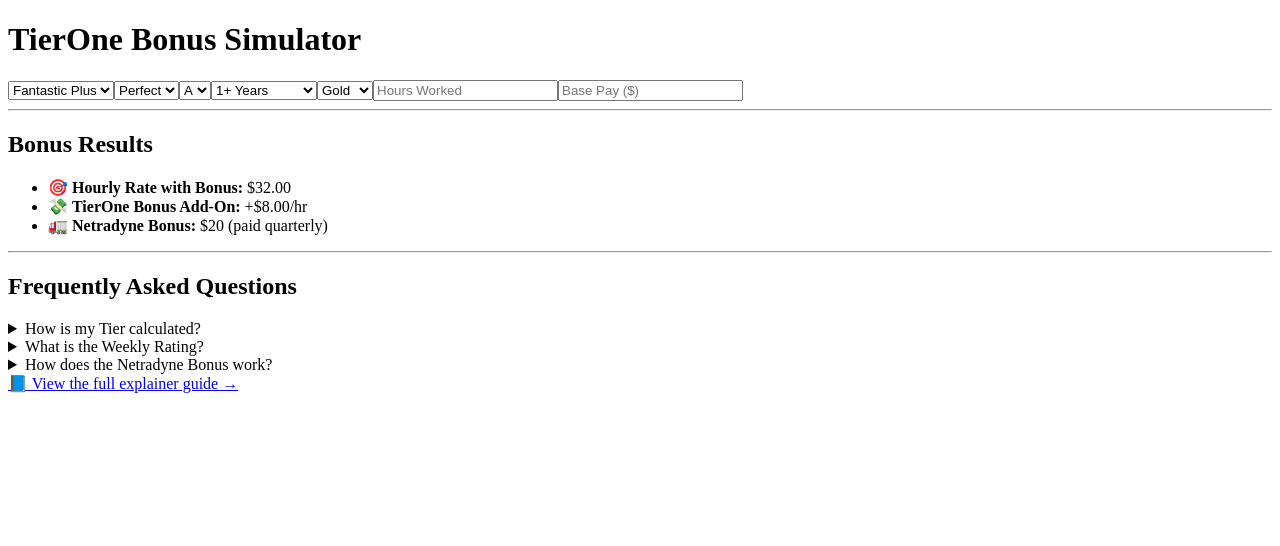
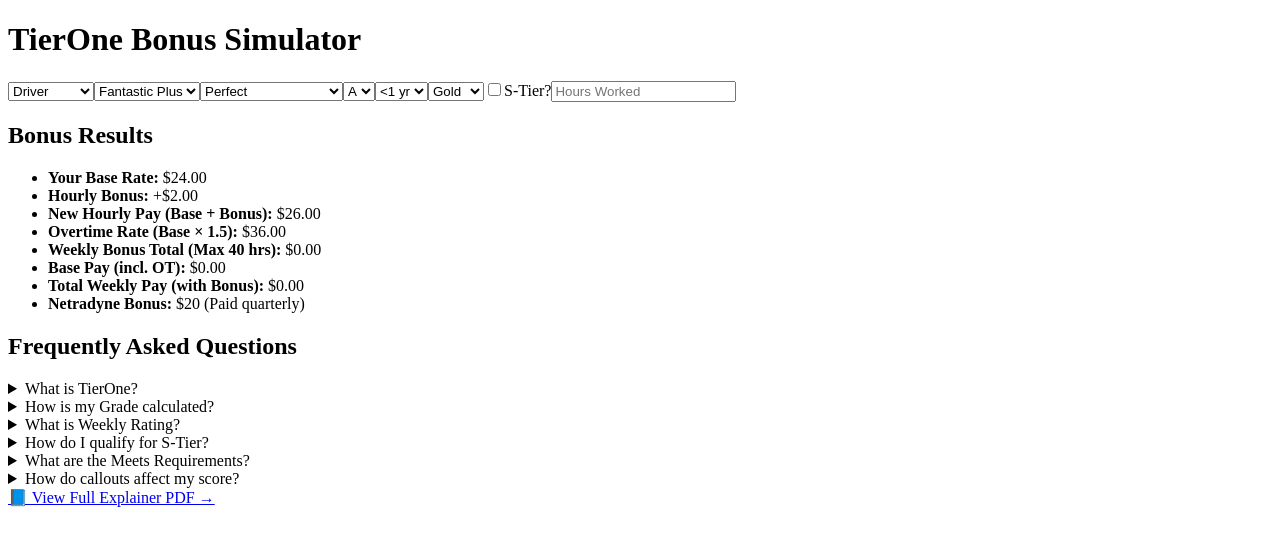
Before and after one commit to StarkTierOne/TierOne-simulator, a React (Create React App) app: page / in a window 1280 px wide. Shown: the top 546 px of the page. Built offline with nearby package versions, Linux system fonts and the light colour scheme.

Commit message:
Update App.jsx

```diff
--- a/src/App.jsx
+++ b/src/App.jsx
@@ -1,10 +1,12 @@
 import React, { useState } from "react";
 
 export default function App() {
+  const [role, setRole] = useState("Driver");
   const [scorecard, setScorecard] = useState("Fantastic Plus");
   const [rating, setRating] = useState("Perfect");
   const [tier, setTier] = useState("A");
-  const [tenure, setTenure] = useState("1+");
+  const [tenure, setTenure] = useState("<1 yr");
+  const [sTier, setSTier] = useState(false);
   const [netradyne, setNetradyne] = useState("Gold");
   const [hours, setHours] = useState("");
   const [baseRate, setBaseRate] = useState("");
@@ -12,67 +14,79 @@
   const BONUS_MATRIX = {
     "Fantastic Plus": {
       Perfect: {
+        S: [30, 31, 32, 33, 34, 35],
         A: [26, 27, 28, 29, 30, 32],
         B: [25, 26, 27, 28, 29, 30],
         C: [24.75, 25, 25.25, 25.5, 25.75, 26],
         "D & F": [24],
       },
       Meets: {
+        S: [28, 29, 30, 31, 32, 33],
         A: [25, 26, 27, 28, 29, 30],
         B: [24.5, 25, 25.5, 26, 26.5, 27],
         C: [24.25, 24.5, 24.75, 25, 25.25, 25.5],
         "D & F": [24],
       },
     },
-    // Add "Fantastic", "Good", etc. if needed
+    // Add other scorecards (Fantastic, Good, etc.) if needed
+  };
+
+  const getTenureIndex = () => {
+    if (sTier) return 5;
+    const years = parseInt(tenure);
+    return isNaN(years) ? 0 : Math.min(years, 5);
   };
 
   const getBonusRate = () => {
-    if (!BONUS_MATRIX[scorecard] || !BONUS_MATRIX[scorecard][rating]) {
-      return null;
-    }
-
-    const tierKey = tier === "D" || tier === "F" ? "D & F" : tier;
-    const rateArray = BONUS_MATRIX[scorecard][rating][tierKey];
-
-    if (!rateArray) return null;
-
-    const index = tenure === "1+" ? 5 : 0;
-    const finalRate = rateArray[index];
-
-    const bonusOnly = finalRate - 24;
+    const card = BONUS_MATRIX[scorecard]?.[rating];
+    if (!card) return null;
+    const tierKey = sTier ? "S" : (tier === "D" || tier === "F" ? "D & F" : tier);
+    const rates = card[tierKey];
+    if (!rates) return null;
+    const rate = rates[getTenureIndex()];
     return {
-      hourly: finalRate,
-      bonusOnly: bonusOnly.toFixed(2),
+      hourly: rate,
+      bonusOnly: (rate - 24).toFixed(2),
     };
   };
 
   const result = getBonusRate();
+  const netradyneBonus = (rating === "Perfect" || rating === "Meets") && netradyne !== "None"
+    ? netradyne === "Gold" ? 20 : 10
+    : 0;
 
-  const getNetradyneBonus = () => {
-    if ((rating === "Perfect" || rating === "Meets") && netradyne !== "None") {
-      return netradyne === "Gold" ? 20 : 10;
-    }
-    return 0;
-  };
-
-  const netradyneBonus = getNetradyneBonus();
-  const totalBonus = result ? (hours ? Math.min(hours, 40) * result.bonusOnly : null) : null;
-  const totalPay = result ? (baseRate ? (parseFloat(baseRate) + result.bonusOnly).toFixed(2) : null) : null;
+  const hrs = Math.min(parseFloat(hours || 0), 40);
+  const base = role === "Driver" ? 24 : parseFloat(baseRate || 0);
+  const hourlyBonus = result ? parseFloat(result.bonusOnly) : 0;
+  const newHourly = (base + hourlyBonus).toFixed(2);
+  const otRate = (base * 1.5).toFixed(2);
+  const weeklyBonus = (hourlyBonus * hrs).toFixed(2);
+  const basePayInclOT = (base * hrs).toFixed(2);
+  const totalWeeklyPay = ((base + hourlyBonus) * hrs).toFixed(2);
 
   return (
-    <div className="p-8 max-w-4xl mx-auto">
+    <div className="p-6 max-w-4xl mx-auto">
       <h1 className="text-3xl font-bold mb-6">TierOne Bonus Simulator</h1>
 
-      {/* Input Section */}
-      <div className="grid grid-cols-1 md:grid-cols-2 gap-4">
+      {/* Inputs */}
+      <div className="grid grid-cols-1 md:grid-cols-3 gap-4 mb-6">
+        <select value={role} onChange={(e) => setRole(e.target.value)} className="p-2 border rounded">
+          <option>Driver</option>
+          <option>Trainer</option>
+          <option>Supervisor</option>
+        </select>
         <select value={scorecard} onChange={(e) => setScorecard(e.target.value)} className="p-2 border rounded">
           <option>Fantastic Plus</option>
-          {/* Add other options if needed */}
+          <option>Fantastic</option>
+          <option>Good</option>
+          <option>Fair</option>
+          <option>Poor</option>
         </select>
         <select value={rating} onChange={(e) => setRating(e.target.value)} className="p-2 border rounded">
           <option>Perfect</option>
           <option>Meets</option>
+          <option>Needs Improvement</option>
+          <option>Action Required</option>
         </select>
         <select value={tier} onChange={(e) => setTier(e.target.value)} className="p-2 border rounded">
           <option>A</option>
@@ -82,14 +96,22 @@
           <option>F</option>
         </select>
         <select value={tenure} onChange={(e) => setTenure(e.target.value)} className="p-2 border rounded">
-          <option value="0">Less than 1 yr</option>
-          <option value="1+">1+ Years</option>
+          <option>&lt;1 yr</option>
+          <option>1</option>
+          <option>2</option>
+          <option>3</option>
+          <option>4</option>
+          <option>5+</option>
         </select>
         <select value={netradyne} onChange={(e) => setNetradyne(e.target.value)} className="p-2 border rounded">
           <option>Gold</option>
           <option>Silver</option>
           <option>None</option>
         </select>
+        <label className="flex items-center space-x-2">
+          <input type="checkbox" checked={sTier} onChange={(e) => setSTier(e.target.checked)} />
+          <span>S-Tier?</span>
+        </label>
         <input
           type="number"
           placeholder="Hours Worked"
@@ -97,63 +119,79 @@
           onChange={(e) => setHours(e.target.value)}
           className="p-2 border rounded"
         />
+        {role !== "Driver" && (
           <input
             type="number"
-          placeholder="Base Pay ($)"
+            placeholder="Base Pay"
             value={baseRate}
             onChange={(e) => setBaseRate(e.target.value)}
             className="p-2 border rounded"
           />
+        )}
       </div>
 
-      {/* Bonus Results Section */}
-      <hr className="my-8 border-t-2" />
-      <div className="bg-blue-50 p-6 rounded-lg shadow">
+      {/* Bonus Results */}
+      <div className="bg-blue-50 p-6 rounded-lg shadow mb-8">
         <h2 className="text-xl font-semibold mb-4">Bonus Results</h2>
         {!result ? (
-          <p className="text-red-600">⚠️ Invalid scorecard or rating</p>
+          <p className="text-red-600">⚠️ Invalid combination</p>
         ) : (
-          <ul className="space-y-2">
-            <li>🎯 <strong>Hourly Rate with Bonus:</strong> ${result.hourly.toFixed(2)}</li>
-            <li>💸 <strong>TierOne Bonus Add-On:</strong> +${result.bonusOnly}/hr</li>
-            {hours && <li>🕓 <strong>Total Bonus This Week:</strong> ${totalBonus.toFixed(2)} (capped at 40 hrs)</li>}
-            {baseRate && <li>💼 <strong>Total Pay (Base + Bonus):</strong> ${totalPay}</li>}
-            {netradyneBonus > 0 && (
-              <li>🚛 <strong>Netradyne Bonus:</strong> ${netradyneBonus} (paid quarterly)</li>
-            )}
+          <ul className="space-y-2 text-gray-800">
+            <li><strong>Your Base Rate:</strong> ${base.toFixed(2)}</li>
+            <li><strong>Hourly Bonus:</strong> +${hourlyBonus.toFixed(2)}</li>
+            <li><strong>New Hourly Pay (Base + Bonus):</strong> ${newHourly}</li>
+            <li><strong>Overtime Rate (Base × 1.5):</strong> ${otRate}</li>
+            <li><strong>Weekly Bonus Total (Max 40 hrs):</strong> ${weeklyBonus}</li>
+            <li><strong>Base Pay (incl. OT):</strong> ${basePayInclOT}</li>
+            <li><strong>Total Weekly Pay (with Bonus):</strong> ${totalWeeklyPay}</li>
+            <li><strong>Netradyne Bonus:</strong> ${netradyneBonus} (Paid quarterly)</li>
           </ul>
         )}
       </div>
 
-      {/* FAQ + Explainer Section */}
-      <hr className="my-8 border-t-2" />
-      <div className="faq-section mt-8">
+      {/* FAQ + Explainer */}
+      <div className="faq-section mt-10">
         <h2 className="text-xl font-semibold mb-4">Frequently Asked Questions</h2>
         <details className="mb-2">
-          <summary className="cursor-pointer font-medium">How is my Tier calculated?</summary>
+          <summary className="font-medium cursor-pointer">What is TierOne?</summary>
+          <p className="mt-2 text-sm text-gray-600">A pay system based on Amazon performance, weekly ratings, and tenure.</p>
+        </details>
+        <details className="mb-2">
+          <summary className="font-medium cursor-pointer">How is my Grade calculated?</summary>
           <p className="mt-2 text-sm text-gray-600">
-            Tier is based on a 13-week rolling score including Amazon performance, call-outs, and flags.
+            Grade = your 13-week Total Score average, based on: On-time performance, Netradyne score, Acceptance rate, Block & Load callouts.
           </p>
         </details>
         <details className="mb-2">
-          <summary className="cursor-pointer font-medium">What is the Weekly Rating?</summary>
+          <summary className="font-medium cursor-pointer">What is Weekly Rating?</summary>
           <p className="mt-2 text-sm text-gray-600">
-            Weekly Rating is determined by your Total Score and Flag status. Only Perfect and Meets qualify for bonuses.
+            Weekly Rating = your performance this week (Perfect, Meets, NI, AR). Determines eligibility for bonuses.
           </p>
         </details>
         <details className="mb-2">
-          <summary className="cursor-pointer font-medium">How does the Netradyne Bonus work?</summary>
+          <summary className="font-medium cursor-pointer">How do I qualify for S-Tier?</summary>
           <p className="mt-2 text-sm text-gray-600">
-            Drivers with Meets or Perfect ratings and no severe events qualify for $20 (Gold) or $10 (Silver) bonuses, paid quarterly.
+            S-Tier = 13 consecutive Perfect weeks. Unlocks top bonus tier early (without waiting 5+ years).
+          </p>
+        </details>
+        <details className="mb-2">
+          <summary className="font-medium cursor-pointer">What are the Meets Requirements?</summary>
+          <p className="mt-2 text-sm text-gray-600">
+            On-time ≥ 98%, Netradyne ≥ 900, Acceptance ≥ 99%. Forgiveness: Netradyne ≥ 950 allows 97.5% On-time. Netradyne 1000 allows 97.0%.
+          </p>
+        </details>
+        <details className="mb-2">
+          <summary className="font-medium cursor-pointer">How do callouts affect my score?</summary>
+          <p className="mt-2 text-sm text-gray-600">
+            Block callouts: -10 (1x), -15 (2+). Load callouts: -17.1 (1), -20 (2+). Penalties last 6 weeks.
           </p>
         </details>
         <a
           href="https://drive.google.com/file/d/1CWVesfvKWsSFn7wv7bGvHv6kLb20Mzec/view?usp=sharing"
           target="_blank"
-          rel="noopener noreferrer"
           className="inline-block mt-4 text-blue-600 hover:underline"
         >
-          📘 View the full explainer guide →
+          📘 View Full Explainer PDF →
         </a>
       </div>
     </div>
```
Lines whose indentation alone changed are shown as unchanged.
